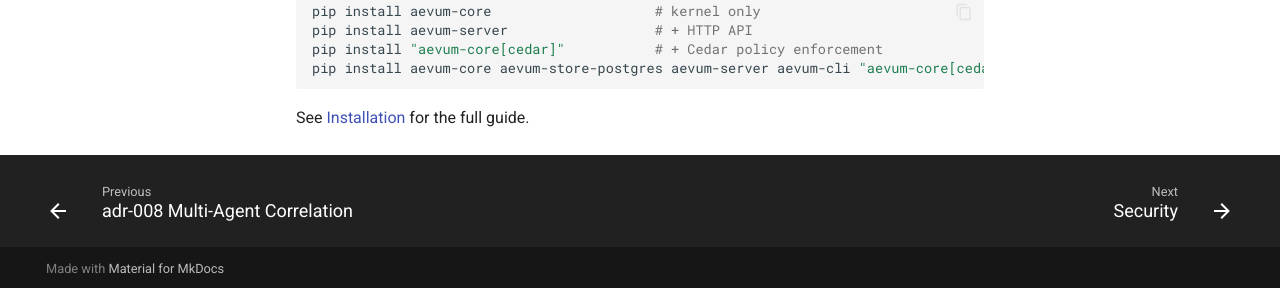
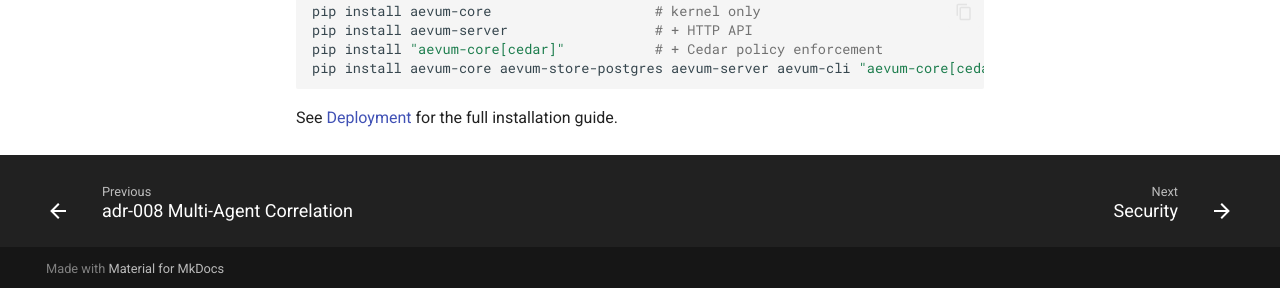
Before and after one commit to aevum-labs/aevum, an MkDocs documentation site: the page built from docs/packages/index.md, in a window 1280 px wide and 1267 px high. Shown: the part 976-1264 px from the top of the window. Built offline with MkDocs 1.6.1 and Material for MkDocs 9.7.7, drawn with Linux system fonts in a browser that asks for light colours; plug-ins that fetch from the network failed and are left out; comment, search, counter and statistics services are not loaded.

Commit message:
docs: fix broken link in packages index
The installation.md page was redirected to learn/deployment.md; update
the reference in packages/index.md to point to the live page.

https://claude.ai/code/session_01LmjaGXPnnoiiCVUWbnk6q9

````diff
--- a/docs/packages/index.md
+++ b/docs/packages/index.md
@@ -26,4 +26,4 @@ pip install "aevum-core[cedar]"           # + Cedar policy enforcement
 pip install aevum-core aevum-store-postgres aevum-server aevum-cli "aevum-core[cedar]"  # production
 ```
 
-See [Installation](../getting-started/installation.md) for the full guide.
+See [Deployment](../learn/deployment.md) for the full installation guide.
````
